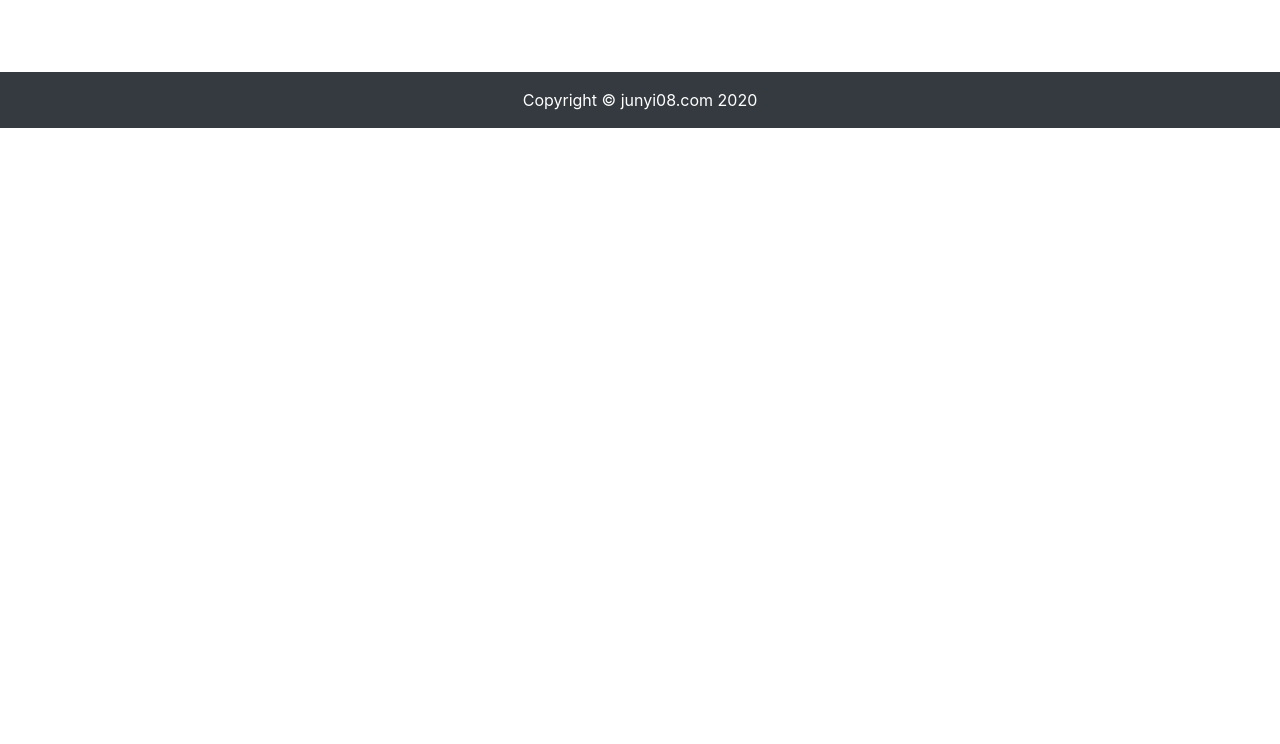
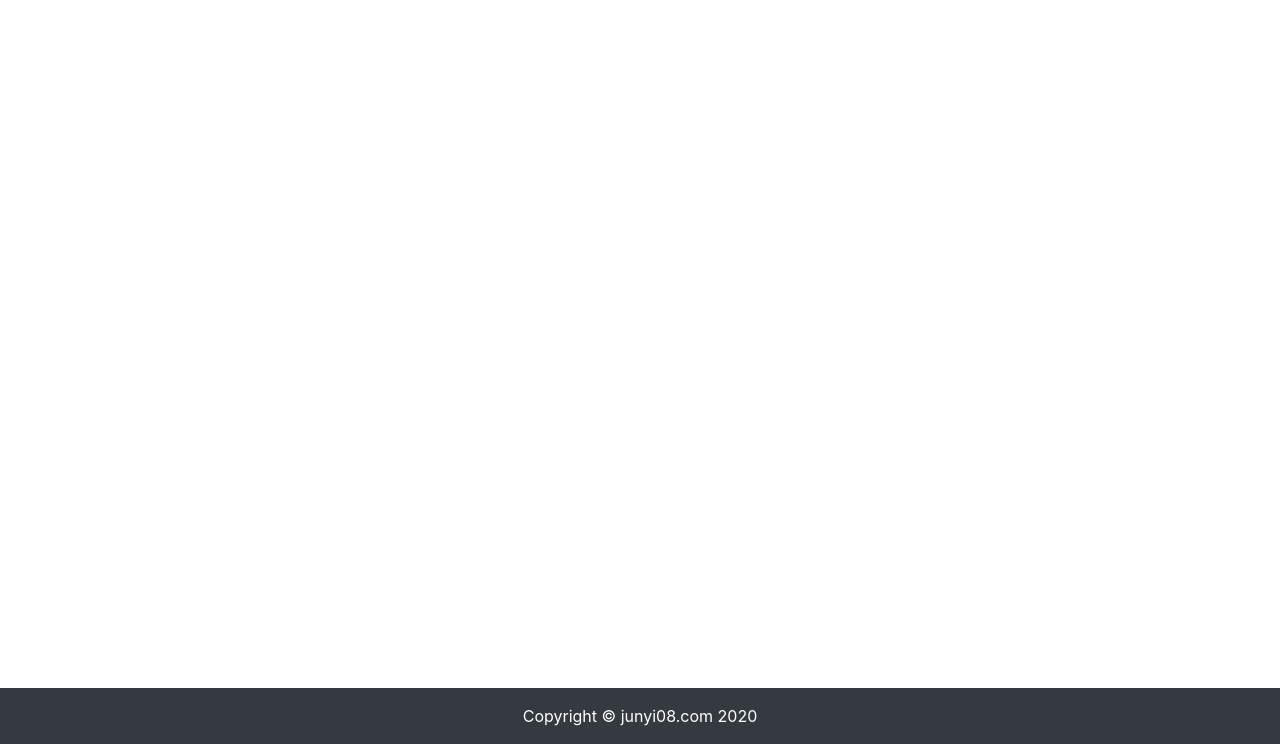
Before and after one commit to icaijy/junyi08.com, a Django app: template blogproject/article/templates/base.html in a window 1280 px wide. Shown: the part 56-800 px from the top of the page. Run offline with Django 3.2, Linux system fonts and the light colour scheme; the template is opened without the code that fills it, so the values that code supplies are empty; some libraries are stand-ins or nearby versions.

Commit message:
fixed footer bugs

```diff
--- a/blogproject/article/templates/footer.html
+++ b/blogproject/article/templates/footer.html
@@ -4,7 +4,7 @@
 <div>
     <br><br><br>
 </div>
-<footer class="py-3 bg-dark absolute-bottom">
+<footer class="py-3 bg-dark fixed-bottom">
     <div class="container">
         <p class="m-0 text-center text-white">Copyright &copy; junyi08.com 2020</p>
     </div>
```
